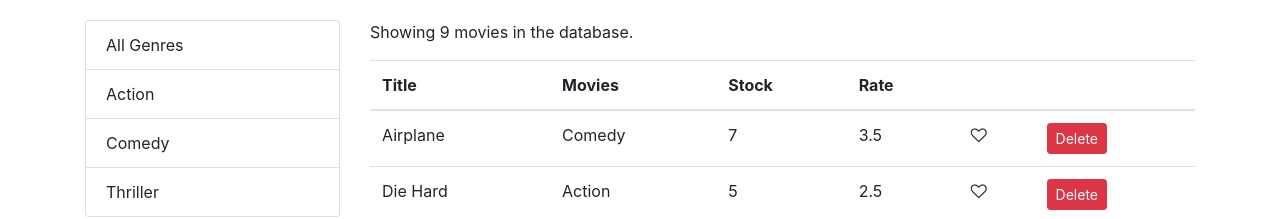
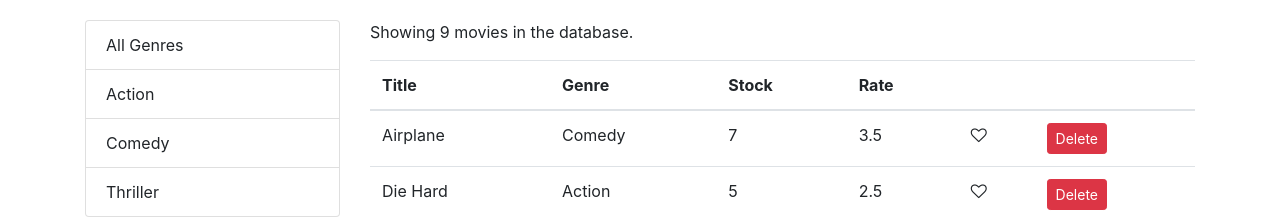
Before and after one commit to CALuthfi/vidly, a React (Create React App) app: page / in a window 1280 px wide. Shown: the top 219 px of the page. Built offline with nearby package versions, Linux system fonts and the light colour scheme.

Commit message:
sorting-Extracting TableHeader

```diff
--- /dev/null
+++ b/src/components/common/tableHeader.jsx
@@ -0,0 +1,32 @@
+import React, { Component } from "react";
+
+class TableHeader extends Component {
+  raiseSort = path => {
+    const sortColumn = { ...this.props.sortColumn };
+    if (sortColumn.path === path)
+      sortColumn.order = sortColumn.order === "asc" ? "desc" : "asc";
+    else {
+      sortColumn.path = path;
+      sortColumn.order = "asc";
+    }
+    this.props.onSort(sortColumn);
+  };
+  render() {
+    return (
+      <thead>
+        <tr>
+          {this.props.columns.map(column => (
+            <th
+              key={column.path || column.key}
+              onClick={() => this.raiseSort(column.path)}
+            >
+              {column.label}
+            </th>
+          ))}
+        </tr>
+      </thead>
+    );
+  }
+}
+
+export default TableHeader;
--- a/src/components/movies.jsx
+++ b/src/components/movies.jsx
@@ -4,17 +4,17 @@ import { paginate } from "../utils/paginate";
 import ListGroup from "./common/listGroup";
 import { getMovies } from "../services/fakeMovieService";
 import { getGenres } from "../services/fakeGenreService";
+import _ from "lodash";
 import MoviesTable from "./moviesTable";
-import _ from "lodash";
+
 class Movies extends Component {
   state = {
-    movies: [],
+    movies: getMovies(),
+    currentPage: 1,
     genres: [],
-    currentPage: 1,
     pageSize: 4,
     sortColumn: { path: "title", order: "asc" }
   };
-
   componentDidMount() {
     const genres = [{ _id: "", name: "All Genres" }, ...getGenres()];
     this.setState({ movies: getMovies(), genres });
@@ -51,8 +51,8 @@ class Movies extends Component {
       pageSize,
       currentPage,
       sortColumn,
-      selectedGenre,
-      movies: allMovies
+      movies: allMovies,
+      selectedGenre
     } = this.state;
     if (count === 0) return <p>There are no movies in the database.</p>;
 
--- a/src/components/moviesTable.jsx
+++ b/src/components/moviesTable.jsx
@@ -1,32 +1,26 @@
 import React, { Component } from "react";
 import Like from "./common/like";
+import TableHeader from "./common/tableHeader";
 
 class MoviesTable extends Component {
-  raiseSort = path => {
-    const sortColumn = { ...this.props.sortColumn };
-    if (sortColumn.path === path)
-      sortColumn.order = sortColumn.order === "asc" ? "desc" : "asc";
-    else {
-      sortColumn.path = path;
-      sortColumn.order = "asc";
-    }
-    this.props.onSort(sortColumn);
-  };
+  columns = [
+    { path: "title", label: "Title" },
+    { path: "genre.name", label: "Genre" },
+    { path: "numberInStock", label: "Stock" },
+    { path: "dailyRentalRate", label: "Rate" },
+    { key: "like" },
+    { key: "delete" }
+  ];
 
   render() {
-    const { movies, onDelete, onLike, onSort } = this.props;
+    const { movies, onDelete, onLike, sortColumn, onSort } = this.props;
     return (
       <table className="table">
-        <thead>
-          <tr>
-            <th onClick={() => this.raiseSort("title")}>Title</th>
-            <th onClick={() => this.raiseSort("genre.name")}>Movies</th>
-            <th onClick={() => this.raiseSort("numberInStock")}>Stock</th>
-            <th onClick={() => this.raiseSort("dailyRentalRate")}>Rate</th>
-            <th />
-            <th />
-          </tr>
-        </thead>
+        <TableHeader
+          columns={this.columns}
+          sortColumn={sortColumn}
+          onSort={onSort}
+        />
         <tbody>
           {movies.map(movie => (
             <tr key={movie._id}>
```
